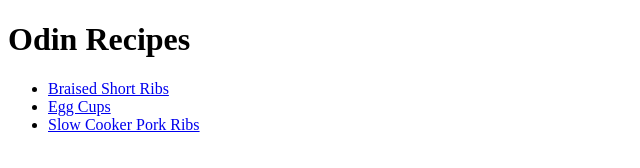
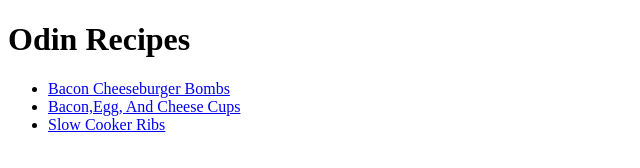
Before and after one commit to Knuckles1203/odin-recipes, a plain HTML site: page index.html in a window 1280 px wide. Shown: the whole page, without its empty margins (0-640 px from the left). Drawn offline with Linux system fonts and the light colour scheme.

Commit message:
Changed out recipes that I want to cook and I am interested in.

```diff
--- a/index.html
+++ b/index.html
@@ -9,9 +9,9 @@
 
         <p>
             <ul>
-                <li><a href="./recipes/braised-short-ribs.html"> Braised Short Ribs</a></li>
-                <li><a href="./recipes/egg-cups.html">Egg Cups</a></li>
-                <li><a href="./recipes/slow-cooker-pork-ribs.html"> Slow Cooker Pork Ribs</a></li>
+                <li><a href="./recipes/bacon-cheseburger-bombs.html"> Bacon Cheeseburger Bombs</a></li>
+                <li><a href="./recipes/bacon-egg-cheese-cups.html">Bacon,Egg, And Cheese Cups</a></li>
+                <li><a href="./recipes/slow-cooker-ribs.html"> Slow Cooker Ribs</a></li>
             </ul>
         </p>
     </body>
```
Also changed, not shown: recipes/bacon-cheseburger-bombs.html (renamed from recipes/egg-cups.html, +2 -2 lines), recipes/bacon-egg-cheese-cups.html (renamed from recipes/braised-short-ribs.html, +2 -2 lines), recipes/slow-cooker-ribs.html (renamed from recipes/slow-cooker-pork-ribs.html, +2 -2 lines).
